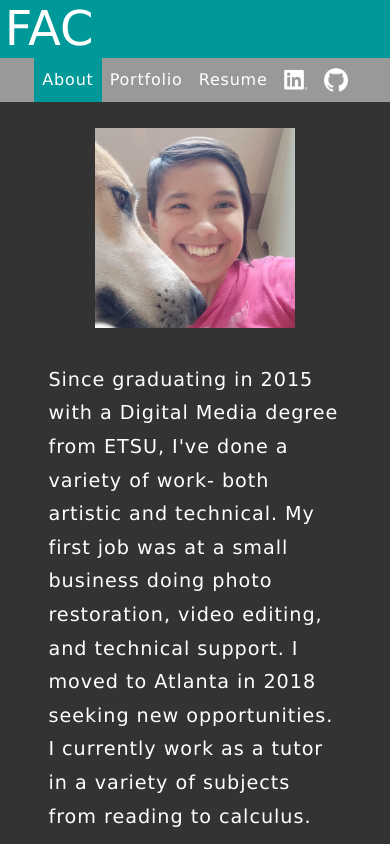
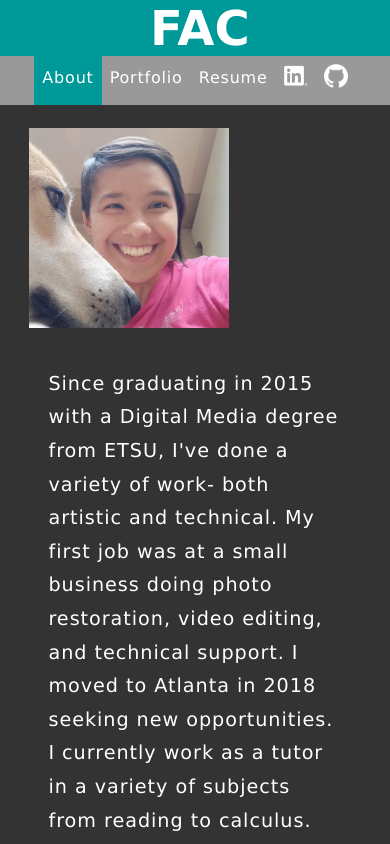
Before and after one commit to carterfa/portfolio-website, a plain HTML site: page index.html in a window 390 px wide. Shown: the top 844 px of the page. Drawn offline with nearby package versions, Linux system fonts and the light colour scheme; a web font is replaced by a local one.

Commit message:
Removed bootstrap

```diff
--- a/assets/css/style.css
+++ b/assets/css/style.css
@@ -17,7 +17,7 @@ body {
     flex: 1 0 auto;
     width: 85%;
     overflow: auto;
-    margin-top: 10.5em;
+    margin-top: 11em;
     margin-right: auto;
     margin-left: auto;
     margin-bottom: 1em;
@@ -87,7 +87,7 @@ h1 {
     display: none;
     color: white;
     font-size: 3em;
-    float: left;
+    text-align: center;
     font-family: futura-pt, Verdana, Geneva, Tahoma, sans-serif;
     margin: 0;
     padding-left: .1em;
@@ -135,6 +135,7 @@ p, li, a {
     list-style-type: none;
     line-height: 1.75em;
     letter-spacing: .05em;
+    text-decoration: none;
 }
 
 nav {
--- a/index.html
+++ b/index.html
@@ -4,8 +4,6 @@
 <head>
     <meta charset="utf-8">
     <meta name="viewport" content="width=device-width, minimum-scale=1, initial-scale=1, shrink-to-fit=no">
-    <!-- link to bootstrap -->
-    <link rel="stylesheet" href="https://stackpath.bootstrapcdn.com/bootstrap/4.3.1/css/bootstrap.min.css">
     <!-- link to futura font -->
     <link rel="stylesheet" href="https://use.typekit.net/evs6zet.css">
     <!-- link to style sheet -->
@@ -57,8 +55,8 @@
         </nav>
     </header>
 
-    <div class="container content">
-        <div class="row">
+    <div class="content">
+        <div>
             <img src="assets/images/me.jpg" alt="profile photo" id="profilepic">
             <p class="bio">Since graduating in 2015 with a Digital Media degree from ETSU, I've done a variety of work-
                 both
```
Also changed, not shown: portfolio.html (+3 -5 lines).
